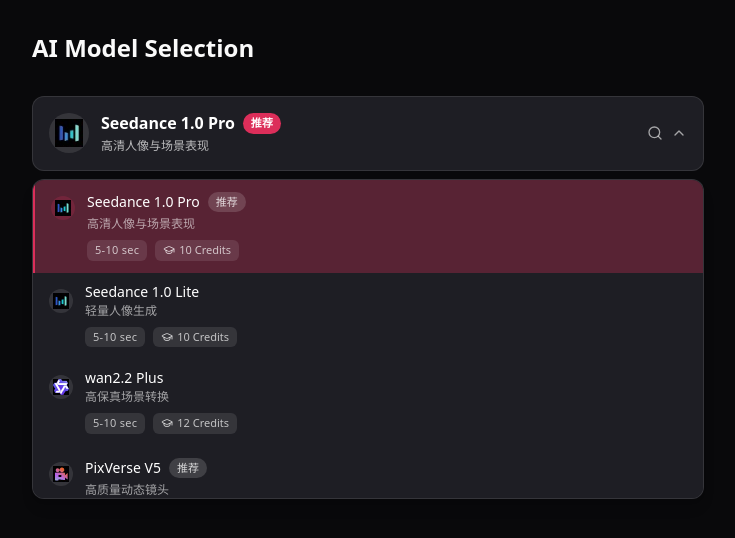
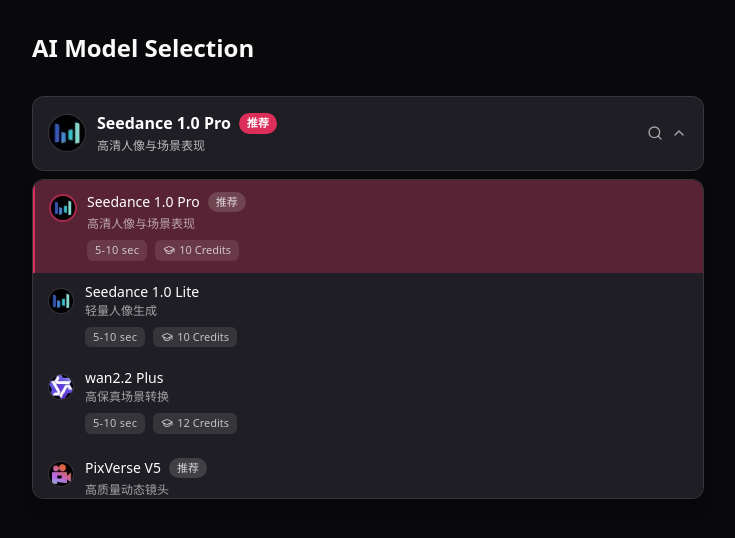
Before and after one commit to mtzyw/bastmaker, a Next.js app: page / in a window 1280 px wide. Shown: the top 538 px of the page, without its empty margins (272-1007 px from the left). Built offline with nearby package versions, Linux system fonts and the light colour scheme.

Commit message:
修复选图标圆形

```diff
--- a/components/ai/AIModelDropdown.tsx
+++ b/components/ai/AIModelDropdown.tsx
@@ -31,6 +31,17 @@ export function AIModelDropdown({
     () => options.find((option) => option.value === value) ?? options[0],
     [options, value]
   );
+  const selectedIcon = selectedOption?.icon;
+  const selectedHasImage = Boolean(selectedIcon?.src);
+  const selectedIconWrapperClass = selectedHasImage
+    ? cn(
+        "h-9 w-9 rounded-full overflow-hidden bg-white/10 ring-1 ring-white/10",
+        selectedIcon?.className,
+      )
+    : cn(
+        "h-10 w-10 rounded-full text-sm font-semibold",
+        selectedIcon?.className ?? DEFAULT_ICON_CLASS,
+      );
 
   const handleSelect = (nextValue: string) => {
     onChange(nextValue);
@@ -76,20 +87,14 @@ export function AIModelDropdown({
         aria-expanded={isOpen}
       >
         <div className="flex items-center gap-3 text-left">
-          <div
-            className={cn(
-              "flex h-10 w-10 items-center justify-center rounded-full",
-              selectedOption?.icon?.src ? "bg-white/10" : "text-sm font-semibold",
-              selectedOption?.icon?.className,
-              !selectedOption?.icon?.src && !selectedOption?.icon?.className && DEFAULT_ICON_CLASS,
-            )}
-          >
-            {selectedOption?.icon?.src ? (
+          <div className={cn("flex items-center justify-center", selectedIconWrapperClass)}>
+            {selectedHasImage ? (
               <Image
                 src={selectedOption.icon.src}
                 alt={`${selectedOption.label} icon`}
                 width={28}
                 height={28}
+                className="h-full w-full object-cover"
               />
             ) : (
               selectedOption?.icon?.label ?? (selectedOption?.label?.[0] ?? "M")
@@ -127,6 +132,21 @@ export function AIModelDropdown({
           >
             {options.map((option) => {
               const isActive = option.value === (selectedOption?.value ?? value);
+              const optionIcon = option.icon;
+              const optionHasImage = Boolean(optionIcon?.src);
+              const optionIconWrapperClass = optionHasImage
+                ? cn(
+                    "mt-1 inline-flex h-6 w-6 items-center justify-center rounded-full bg-white/12 ring-1 ring-white/10 overflow-hidden",
+                    isActive ? "ring-2 ring-[#dc2e5a]/60 bg-[#dc2e5a]/20" : undefined,
+                    optionIcon?.className,
+                  )
+                : cn(
+                    "mt-1 inline-flex h-5 w-5 items-center justify-center rounded-full border text-[10px] font-semibold",
+                    isActive
+                      ? "border-[#dc2e5a] bg-[#dc2e5a] text-white"
+                      : "border-white/30 text-white/70",
+                    optionIcon?.className ?? "",
+                  );
 
               return (
                 <button
@@ -142,21 +162,14 @@ export function AIModelDropdown({
                   role="option"
                   aria-selected={isActive}
                 >
-                  <span
-                    className={cn(
-                      "mt-1 inline-flex items-center justify-center rounded-full",
-                      option.icon?.src ? "h-6 w-6 bg-white/10" : "h-5 w-5 border text-[10px] font-semibold",
-                      isActive && !option.icon?.src && "border-[#dc2e5a] bg-[#dc2e5a] text-white",
-                      !isActive && !option.icon?.src && "border-white/30 text-white/70",
-                      option.icon?.src && (isActive ? "bg-[#dc2e5a]/20" : "bg-white/10"),
-                    )}
-                  >
-                    {option.icon?.src ? (
+                  <span className={optionIconWrapperClass}>
+                    {optionHasImage ? (
                       <Image
                         src={option.icon.src}
                         alt={`${option.label} icon`}
                         width={16}
                         height={16}
+                        className="h-full w-full object-cover"
                       />
                     ) : (
                       option.icon?.label ?? option.label[0]
```
